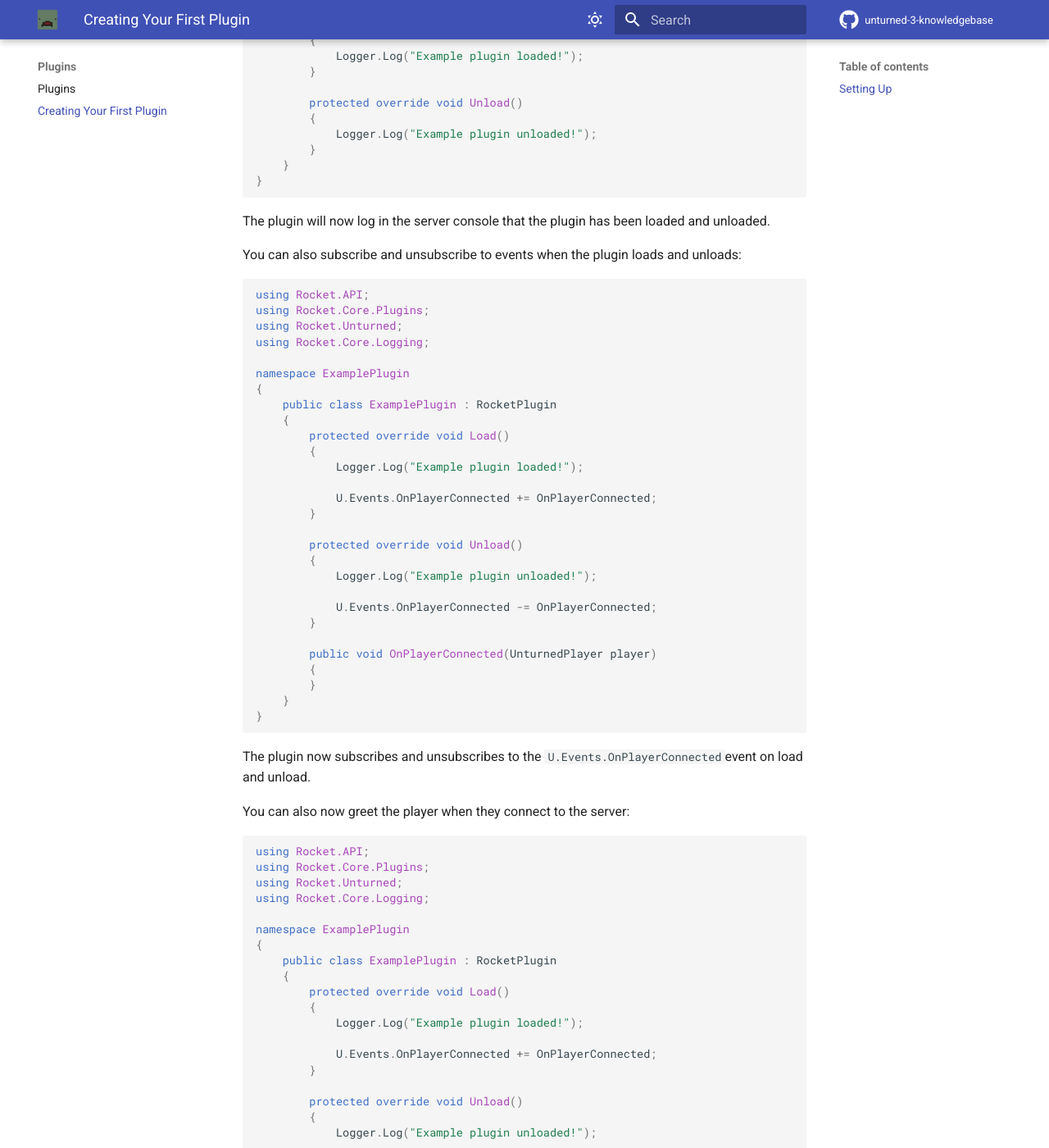
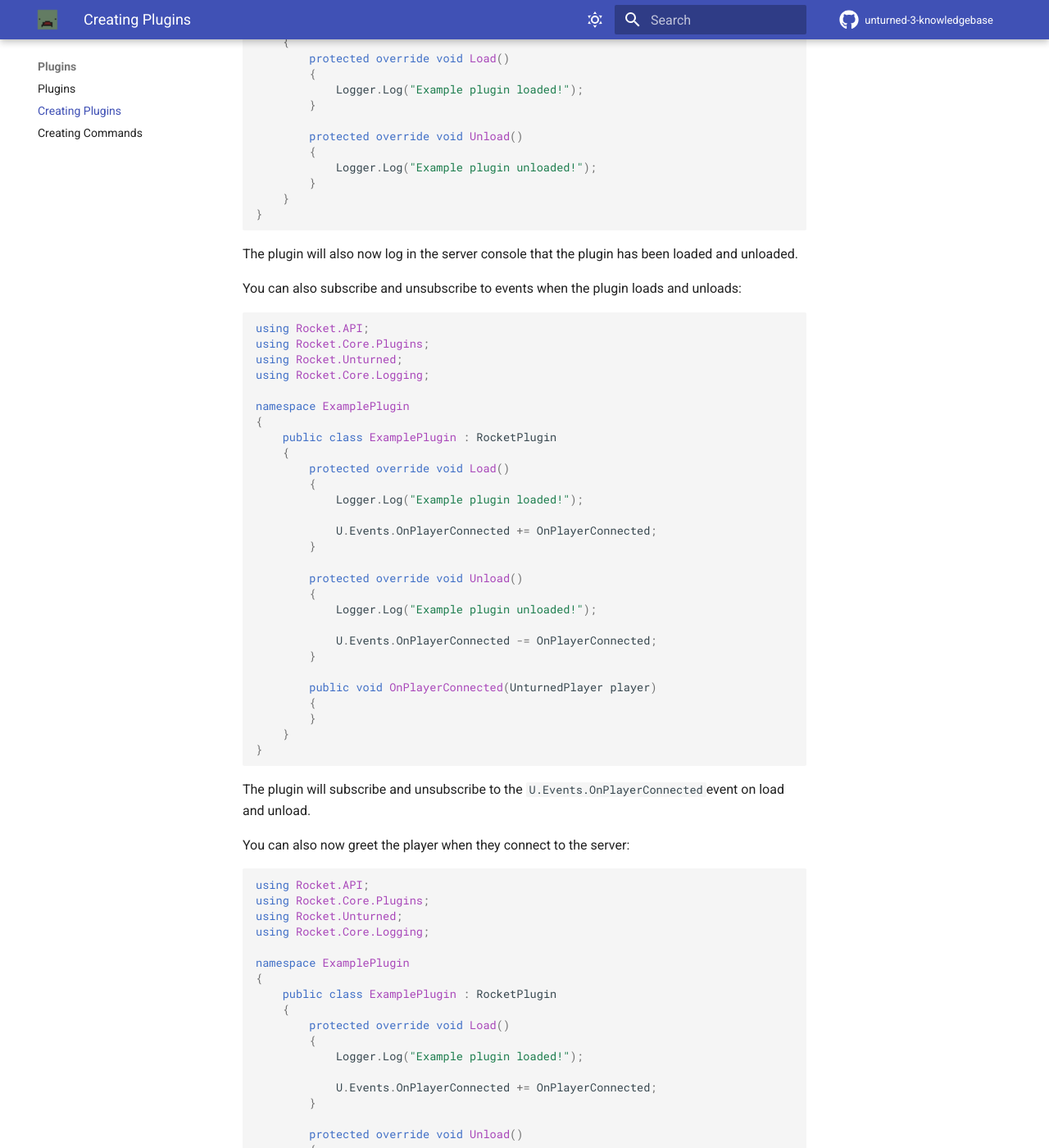
Before and after one commit to unturned-info/unturned-3-knowledgebase, an MkDocs documentation site: the page built from docs/Plugins/CreatingPlugins.md, in a window 1280 px wide and 1400 px high, scrolled down 1031 px. Shown: the whole window at 82% size. Built offline with MkDocs 1.6.1 and Material for MkDocs 9.7.7, drawn with Linux system fonts in a browser that asks for light colours; comment, search, counter and statistics services are not loaded; some of the changed text lies outside the part shown.

Commit message:
Added a new page on creating commands.
Signed-off-by: Jdance-Media <67397422+Jdance-Media@users.noreply.github.com>

Added a new page on creating commands.

````diff
--- a/docs/Plugins/CreatingPlugins.md
+++ b/docs/Plugins/CreatingPlugins.md
@@ -1,8 +1,8 @@
-# Creating Your First Plugin
+# Creating Plugins
 
-Creating plugins for Unturned requires a general knowledge of C#. If you currently do not have any knowledge behind C#, please check out [Microsoft's introduction to the language.](https://dotnet.microsoft.com/en-us/learntocode "dotnet.microsoft.com/en-us/learntocode")
-
-### Setting Up
+!!! note The following documentation is for RocketMod (LDM).
+!!! info
+    Creating plugins for Unturned requires a general knowledge of C#. If you currently do not have any knowledge behind C#, please check out [Microsoft's introduction to the language.](https://dotnet.microsoft.com/en-us/learntocode "dotnet.microsoft.com/en-us/learntocode")
 
 All plugins normally begin with public class that inherits the `RocketPlugin` class. Below is an example of how to properly implement this:
 
@@ -47,7 +47,7 @@
     }
 }
 ```
-The plugin will now log in the server console that the plugin has been loaded and unloaded.
+The plugin will also now log in the server console that the plugin has been loaded and unloaded.
 
 You can also subscribe and unsubscribe to events when the plugin loads and unloads:
 
@@ -82,7 +82,7 @@
 }
 ```
 
-The plugin now subscribes and unsubscribes to the `U.Events.OnPlayerConnected`event on load and unload.
+The plugin will subscribe and unsubscribe to the `U.Events.OnPlayerConnected`event on load and unload.
 
 You can also now greet the player when they connect to the server:
 
--- a/mkdocs.yml
+++ b/mkdocs.yml
@@ -142,6 +142,7 @@
   - Plugins:
       - 'Plugins/Plugins.md'
       - 'Plugins/CreatingPlugins.md'
+      - 'Plugins/CreatingCommands.md'
   - Server Hosting:
     - Server Hosting: 'Server-Hosting/ServerHosting.md'
     - 'Server-Hosting/PortForwarding.md'
````
Also changed, not shown: docs/Plugins/CreatingCommands.md (added, +120 -0 lines).
